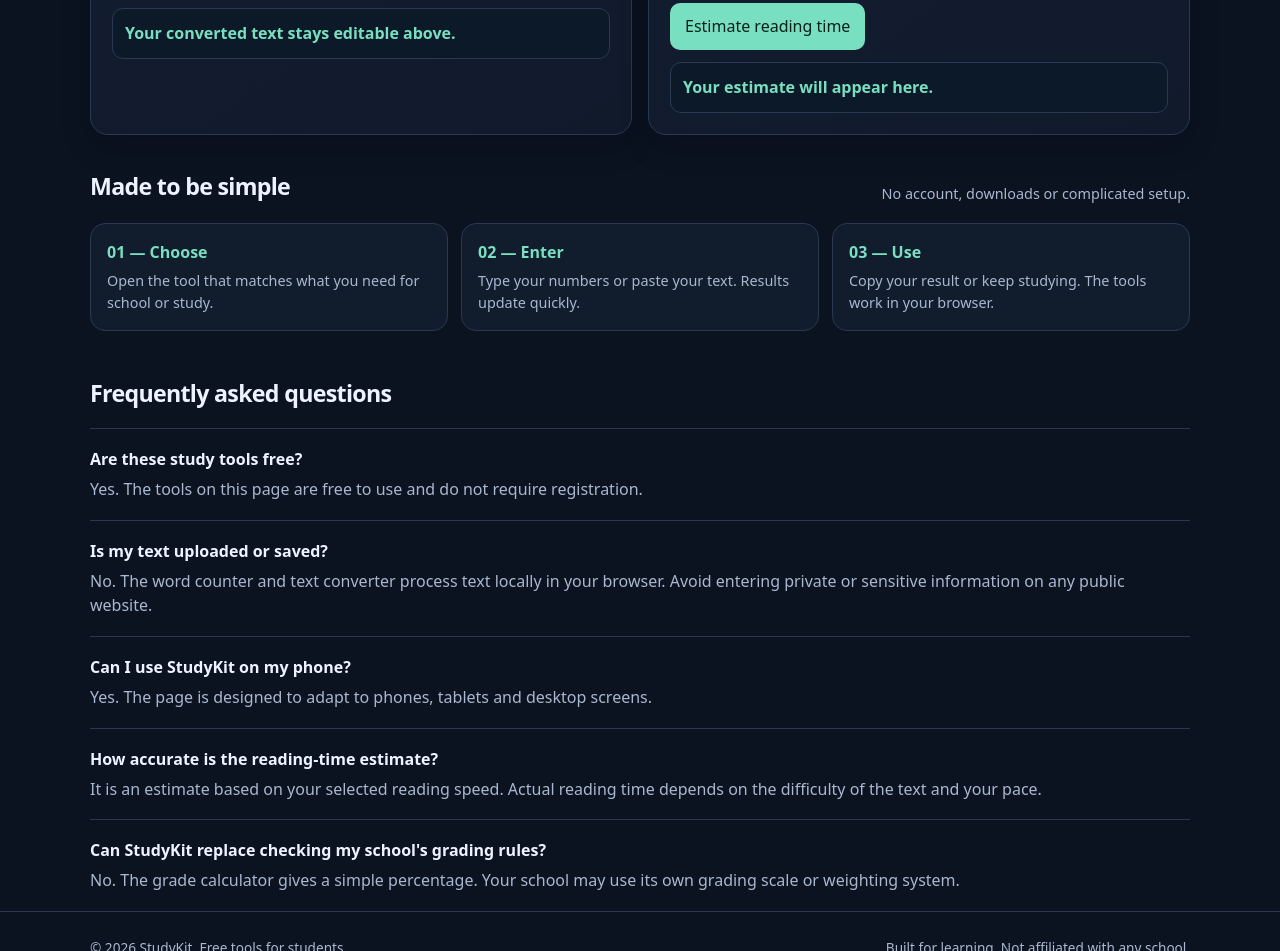
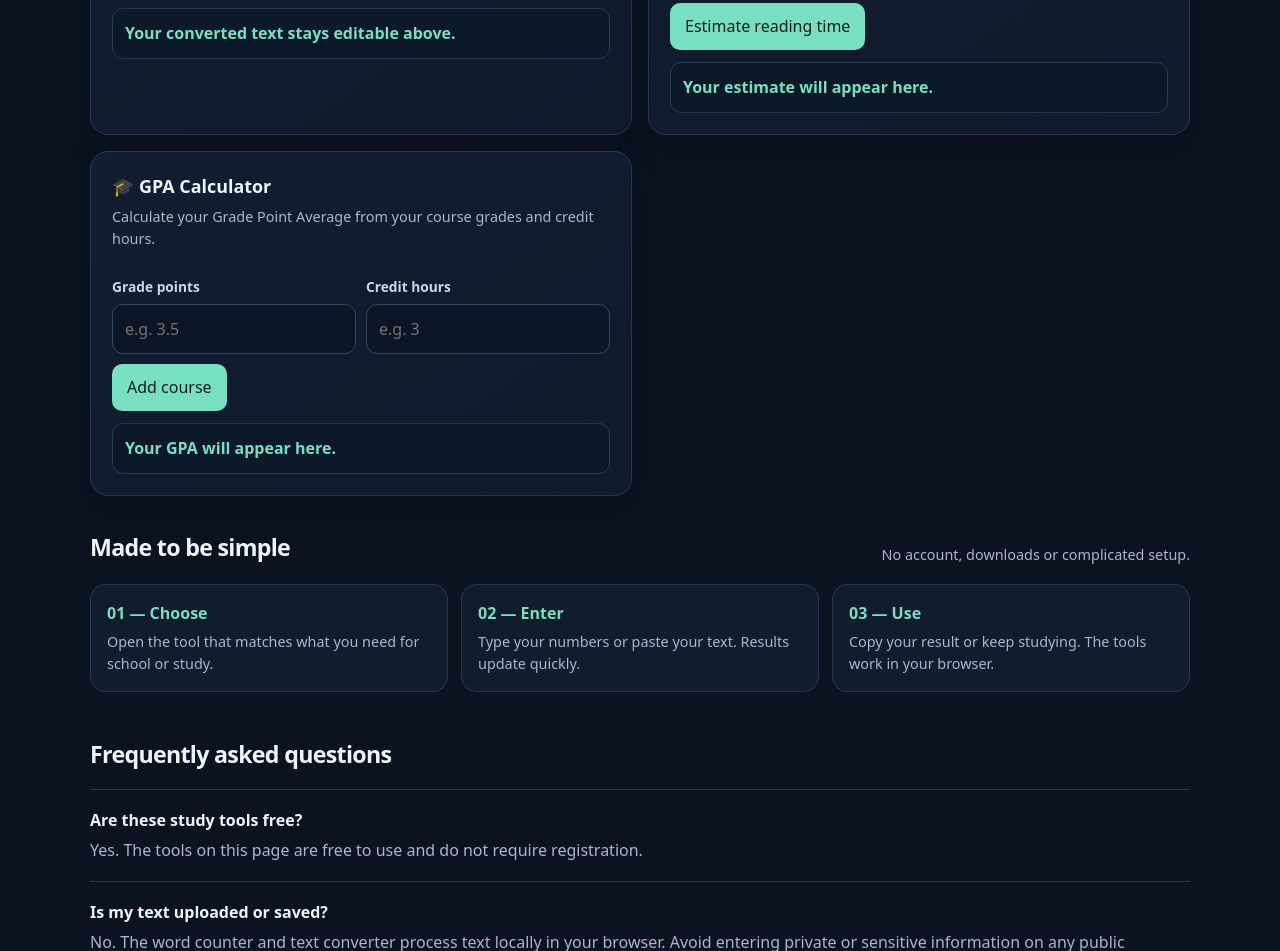
Before and after one commit to Yahya-eater/StudyKit, a plain HTML site: page index.html in a window 1280 px wide. Shown: the part 1873-2824 px from the top of the page. Drawn offline with Linux system fonts and the light colour scheme.

Commit message:
Add GPA Calculator functionality to index.html

```diff
--- a/index.html
+++ b/index.html
@@ -77,6 +77,22 @@
       <label class="field" for="speed">Reading speed (words per minute)</label><input id="speed" type="number" min="50" max="1000" value="200">
       <button id="readBtn">Estimate reading time</button><div class="result" id="readResult" aria-live="polite">Your estimate will appear here.</div>
     </article>
+        <article class="tool">
+      <h3>🎓 GPA Calculator</h3>
+      <p class="desc">Calculate your Grade Point Average from your course grades and credit hours.</p>
+      <div class="row">
+        <div>
+          <label class="field" for="gpaGrade">Grade points</label>
+          <input id="gpaGrade" type="number" min="0" max="4" step="0.01" placeholder="e.g. 3.5">
+        </div>
+        <div>
+          <label class="field" for="gpaCredits">Credit hours</label>
+          <input id="gpaCredits" type="number" min="0.01" step="any" placeholder="e.g. 3">
+        </div>
+      </div>
+      <button id="gpaBtn">Add course</button>
+      <div class="result" id="gpaResult" aria-live="polite">Your GPA will appear here.</div>
+    </article>
   </section>
 
   <section id="how">
@@ -105,7 +121,16 @@ $('upperBtn').onclick=()=>$('caseInput').value=$('caseInput').value.toUpperCase(
 $('lowerBtn').onclick=()=>$('caseInput').value=$('caseInput').value.toLowerCase();
 $('titleBtn').onclick=()=>$('caseInput').value=$('caseInput').value.toLowerCase().replace(/\b\w/g,c=>c.toUpperCase());
 $('copyCase').onclick=async()=>{try{await navigator.clipboard.writeText($('caseInput').value);$('caseStatus').textContent='Copied to clipboard.';}catch(e){$('caseStatus').textContent='Select the text and copy it using your keyboard.';}};
-$('readBtn').onclick=()=>{const w=countText($('readText').value).words,s=Number($('speed').value);if(!w||s<=0){$('readResult').textContent='Enter some text and a valid reading speed.';return;}const mins=w/s;$('readResult').textContent=`About ${mins<1?Math.max(1,Math.ceil(mins*60))+' seconds':Math.ceil(mins)+' minute(s)'} for ${w} words at ${s} words per minute.`;};
+$('gpaBtn').onclick=()=>{
+  const grade=Number($('gpaGrade').value);
+  const credits=Number($('gpaCredits').value);
+  if($('gpaGrade').value===''||$('gpaCredits').value===''||grade<0||grade>4||credits<=0){
+    $('gpaResult').textContent='Enter a grade from 0 to 4 and valid credit hours.';
+    return;
+  }
+  $('gpaResult').textContent='Your GPA: '+grade.toFixed(2)+' / 4.00 ('+credits+' credit hours)';
+};
+  $('readBtn').onclick=()=>{const w=countText($('readText').value).words,s=Number($('speed').value);if(!w||s<=0){$('readResult').textContent='Enter some text and a valid reading speed.';return;}const mins=w/s;$('readResult').textContent=`About ${mins<1?Math.max(1,Math.ceil(mins*60))+' seconds':Math.ceil(mins)+' minute(s)'} for ${w} words at ${s} words per minute.`;};
 let remaining=1500,interval=null;
 function showTimer(){const m=Math.floor(remaining/60),s=remaining%60;$('timerDisplay').textContent=String(m).padStart(2,'0')+':'+String(s).padStart(2,'0');}
 function stopTimer(){if(interval){clearInterval(interval);interval=null;}}
```
